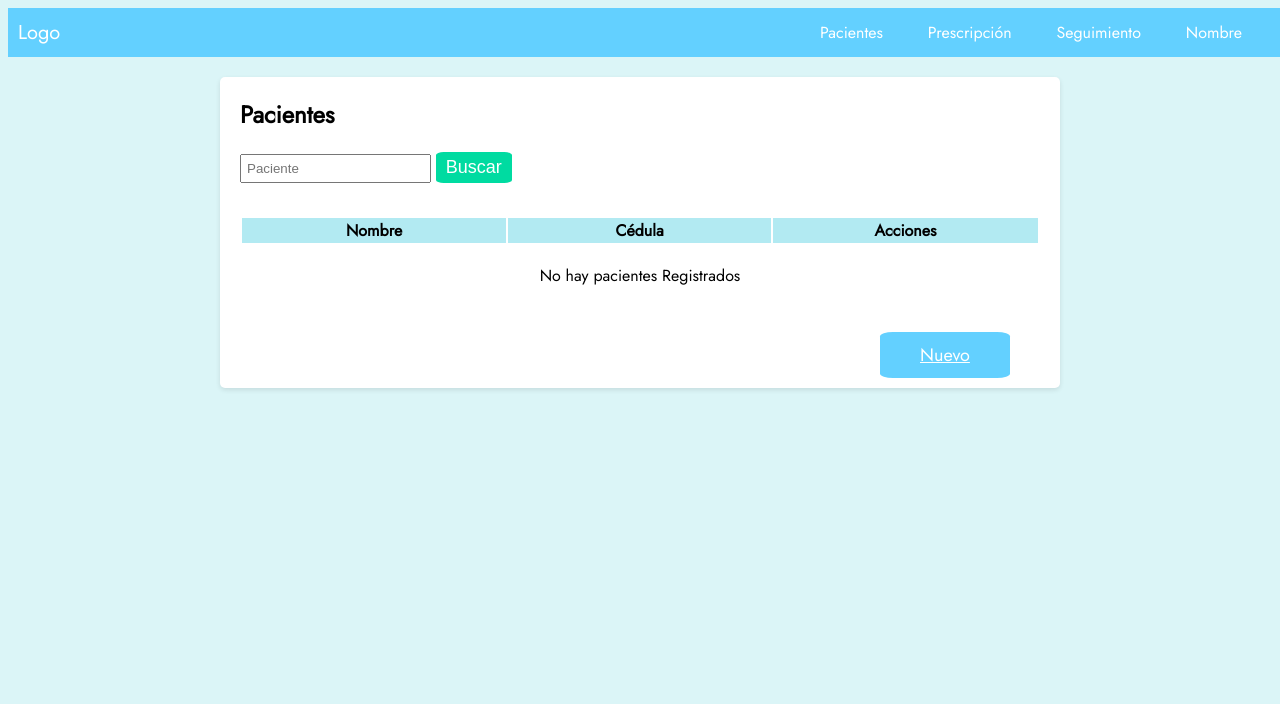
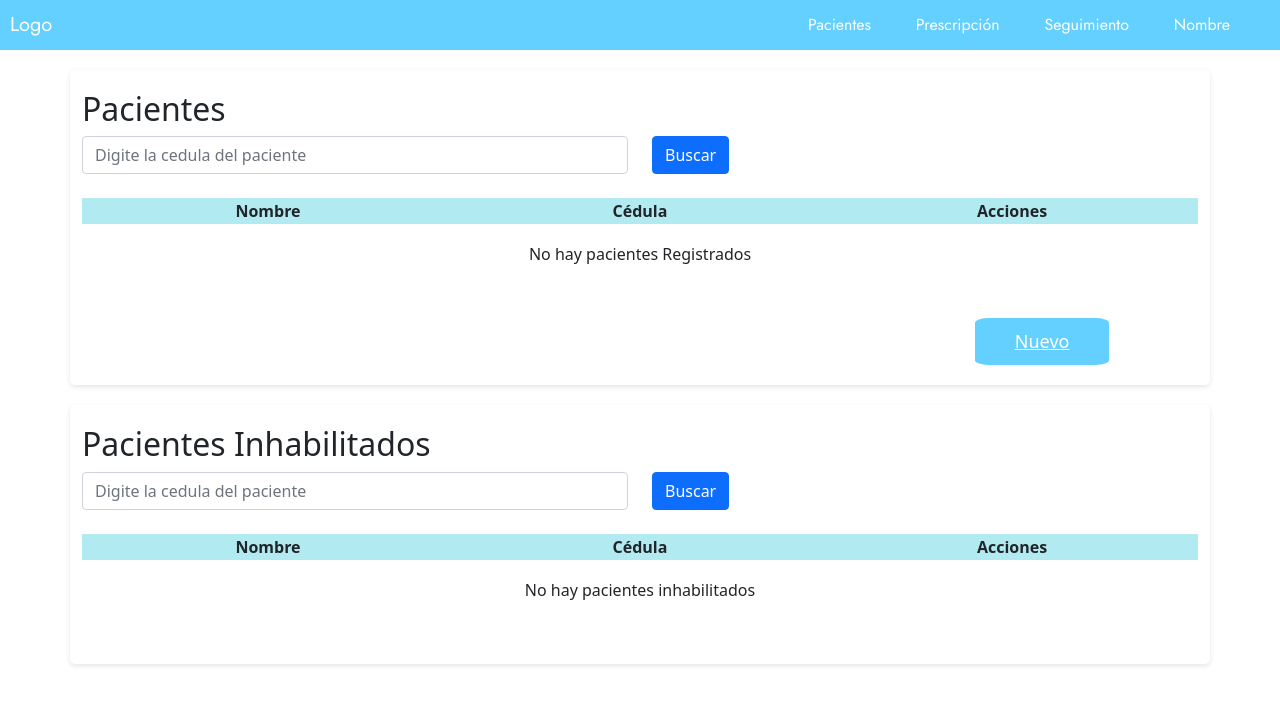
Before and after one commit to matildearevalo11/My-Kidney-Health-Medico, a plain HTML site: page html/pacientes.html in a window 1280 px wide. Drawn offline with nearby package versions, Linux system fonts and the light colour scheme; no server answers.

Commit message:
Pacientes

```diff
--- a/css/pacientes.css
+++ b/css/pacientes.css
@@ -176,10 +176,11 @@ td {
   padding: 5px 10px;
 }
 
-.actualizar {
+.actualizar,
+.ver,
+.inhabilitar {
   width: 40px;
   height: 40px;
   border-radius: 50%;
   margin: 2%;
-  display: flex;
 }
--- a/html/pacientes.html
+++ b/html/pacientes.html
@@ -6,6 +6,9 @@
     <title>Pacientes</title>
   <link rel="stylesheet" type="text/css" href="../css/pacientes.css">
   <link href="https://fonts.googleapis.com/css2?family=Jost&display=swap" rel="stylesheet">
+  <link href="https://cdn.jsdelivr.net/npm/bootstrap@5.0.2/dist/css/bootstrap.min.css" rel="stylesheet"
+        integrity="sha384-EVSTQN3/azprG1Anm3QDgpJLIm9Nao0Yz1ztcQTwFspd3yD65VohhpuuCOmLASjC" crossorigin="anonymous">
+        <script src="https://code.jquery.com/jquery-3.6.0.min.js"></script>
 </head>
 <body>
   <header>
@@ -24,9 +27,16 @@
 
   <div class="container">
     <h2>Pacientes</h2>
-    <div class="search-container">
-      <input type="text" id="filtro-paciente" placeholder="Paciente">
-      <button id="btn-filtrar" class="btn-filtrar">Buscar</button>
+    <div class="row">
+      <div class="col-md-6">
+        <input type="text" name="cedula-paciente" id="cedula-paciente" placeholder="Digite la cedula del paciente"
+          class="form-control" />
+      </div>
+      <div class="col-md-6">
+        <button type="button" class="btn btn-primary" id="buscar-paciente" data-dismiss="modal">
+          Buscar
+        </button>
+      </div>
     </div>
     <div class="pacientes" id="pacientes">
 
@@ -36,6 +46,26 @@
       <a href="../html/agg-pacientes.html" type="button" id="btn-nuevo" class="btn-nuevo">Nuevo</a>
 
     </div>
+  </div>
+
+
+  <div class="container">
+    <h2>Pacientes Inhabilitados</h2>
+    <div class="row">
+      <div class="col-md-6">
+        <input type="text" name="cedula-paciente" id="cedula-paciente" placeholder="Digite la cedula del paciente"
+          class="form-control" />
+      </div>
+      <div class="col-md-6">
+        <button type="button" class="btn btn-primary" id="buscar-paciente" data-dismiss="modal">
+          Buscar
+        </button>
+      </div>
+    </div>
+    <div class="pacientesinhabilitados" id="pacientesinhabilitados">
+
+    </div>
+    <br>
   </div>
 
   <script src="https://cdnjs.cloudflare.com/ajax/libs/crypto-js/4.0.0/crypto-js.min.js"></script>
--- a/js/functions/pacientes.js
+++ b/js/functions/pacientes.js
@@ -28,13 +28,13 @@ let pacientesTratados = async () => {
           '<td>' + paciente.cedula + '</td>' +
           '<td>' +
           '<a href="principal.html?cedula='+encodeURIComponent(CryptoJS.AES.encrypt(paciente.cedula, "clave_secreta").toString())+'"class="icon-link" onclick="llenarInfoPaciente() type="button">' +
-          '<img src="../img/ver.png" class="actualizar"/>' +
+          '<img src="../img/ver.png" class="ver"/>' +
           '</a>' +
           '<a href="info-pacientes.html" type="button">' +
           '<img src="../img/editar.png" class="actualizar"/>' +
           '</a>'+
           '<a href="pacientes.html" data-bs-toggle="modal" data-bs-target="#inhabilitarpaciente" type="button">' +
-          '<img src="../img/inhabilitar.png" class="actualizar"/>' +
+          '<img src="../img/inhabilitar.png" class="inhabilitar"/>' +
           '</a>' +
           '</td>' +
           '</tr>'+
```
